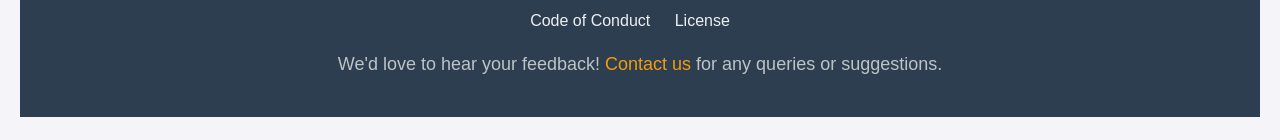
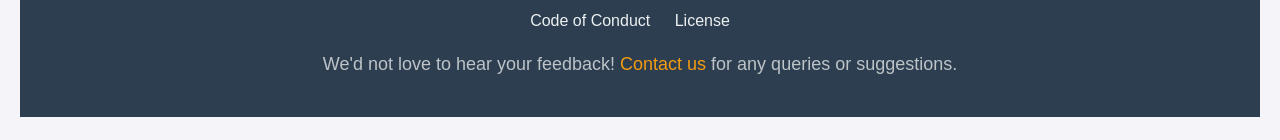
Before and after one commit to CSC510SEFALL2024/Homework-5, a plain HTML site: page index.html in a window 1280 px wide. Shown: the part 427-567 px from the top of the page. Drawn offline with Linux system fonts and the light colour scheme.

Commit message:
changing footer message to create merge conflict

```diff
--- a/index.html
+++ b/index.html
@@ -59,7 +59,7 @@
 
         <!-- Additional Info -->
         <div style="margin-top: 20px; font-size: 14px; color: #bdc3c7;">
-            <p>We'd love to hear your feedback! <a href="https://github.com/CSC510SEFALL2024/Homework-5/blob/main/README.md" style="color: #f39c12; text-decoration: none;">Contact us</a> for any queries or suggestions.</p>
+            <p>We'd not love to hear your feedback! <a href="https://github.com/CSC510SEFALL2024/Homework-5/blob/main/README.md" style="color: #f39c12; text-decoration: none;">Contact us</a> for any queries or suggestions.</p>
         </div>
     </div>
 </footer>
```
